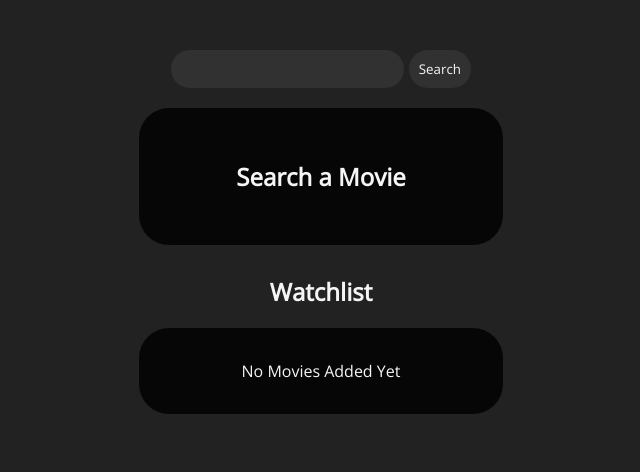
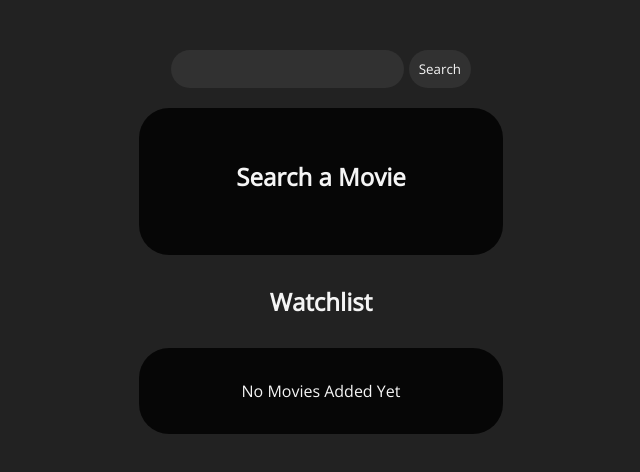
Before and after one commit to bcus789/Movie-Search, a plain HTML site: page index.html in a window 1280 px wide. Shown: the whole page, without its empty margins (319-959 px from the left). Drawn offline with nearby package versions, Linux system fonts and the light colour scheme.

```diff
--- a/style.css
+++ b/style.css
@@ -12,6 +12,7 @@ body{
 h2{
     color: whitesmoke;
     text-align: center;
+    margin-bottom: 30px;
 }
 
 .card{
@@ -88,6 +89,7 @@ input{
     margin: auto;
     margin-top: 10px;
     text-align: center;
+    margin-bottom: 40px;
 }
 
 .watchlist-poster{
```
